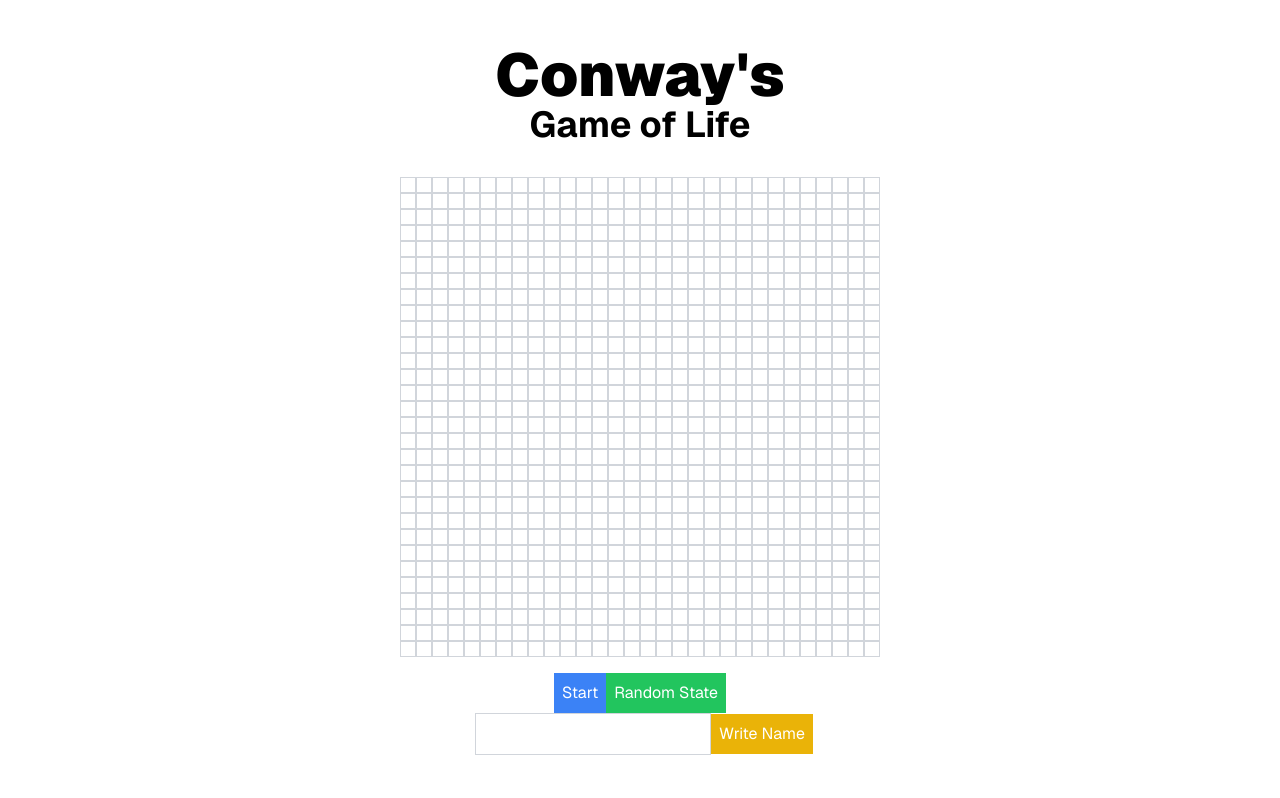
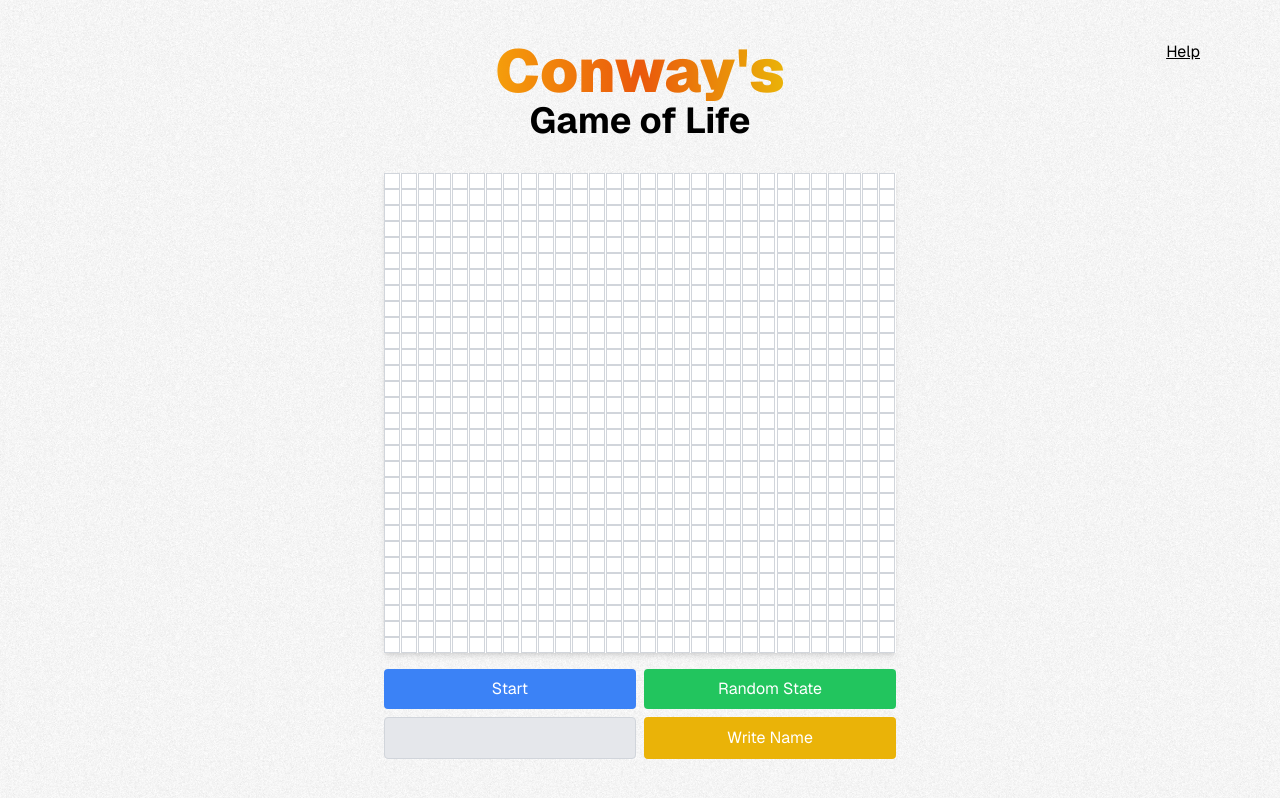
Before and after one commit to adarsh-mamgain/conways-game-of-life, a Next.js app: page / in a window 1280 px wide. Built offline with nearby package versions, Linux system fonts and the light colour scheme.

Commit message:
🚀 v1.1

```diff
--- a/src/_components/GameBoard.tsx
+++ b/src/_components/GameBoard.tsx
@@ -9,6 +9,7 @@ const GameBoard = () => {
   );
   const [running, setRunning] = useState(false);
   const [name, setName] = useState("");
+  const [showHelp, setShowHelp] = useState(false);
 
   // Function to calculate next state
   const getNextState = (board: number[][]): number[][] => {
@@ -96,7 +97,7 @@ const GameBoard = () => {
 
   return (
     <div>
-      <div className="grid-cols-30 grid">
+      <div className="grid-cols-30 grid bg-white shadow-md">
         {board.map((row, x) =>
           row.map((cell, y) => (
             <div
@@ -107,38 +108,63 @@ const GameBoard = () => {
           )),
         )}
       </div>
-      <div className="mt-4 space-x-2">
-        <div>
+
+      <div className="mt-4 grid grid-cols-2 gap-2">
         <button
           onClick={() => setRunning(!running)}
-            className="bg-blue-500 p-2 text-white"
+          className="rounded bg-blue-500 px-4 py-2 text-white"
         >
           {running ? "Stop" : "Start"}
         </button>
         <button
           onClick={generateRandomState}
-            className="bg-green-500 p-2 text-white"
+          className="rounded bg-green-500 px-4 py-2 text-white"
         >
           Random State
         </button>
-        </div>
-        <div>
+
         <input
           type="text"
           name="name"
           id="name"
           value={name}
           onChange={(e) => setName(e.target.value)}
-            className="border border-gray-300 p-2"
+          className="rounded border border-gray-300 bg-gray-200 px-4 py-2"
         />
         <button
           onClick={() => writeName(name)}
-            className="bg-yellow-500 p-2 text-white"
+          className="rounded bg-yellow-500 px-4 py-2 text-white"
         >
           Write Name
         </button>
       </div>
+      <button
+        className="absolute right-20 top-10 underline"
+        onClick={() => setShowHelp(!showHelp)}
+      >
+        Help
+      </button>
+
+      {showHelp && (
+        <div className="absolute right-20 top-20 w-80 rounded-lg bg-white p-8 text-left">
+          <h2 className="mb-4 text-xl font-bold">Help</h2>
+          <p className="mb-2 text-sm">
+            You can click the grid to toggle cells manually.
+          </p>
+          <p className="mb-2 text-sm">
+            A living cell will stay alive if 2 or 3 neighbours are living.
+          </p>
+          <p className="mb-2 text-sm">
+            You can click 'Random State' to generate random start state.
+          </p>
+          <p className="mb-2 text-sm">
+            Cells with less than 2 neighbours will die of
+            <span className="font-bold"> underpopulation</span> , cells with 4
+            or more neighbours will die of
+            <span className="font-bold"> overpopulation</span>.
+          </p>
         </div>
+      )}
     </div>
   );
 };
--- a/src/app/page.tsx
+++ b/src/app/page.tsx
@@ -7,10 +7,13 @@ export const metadata: Metadata = {
 
 export default function HomePage() {
   return (
-    <div className="flex min-h-screen flex-col items-center justify-center py-2">
-      <main className="flex w-full flex-1 flex-col items-center justify-center px-20 text-center">
+    <div className="flex h-screen w-screen flex-col items-center justify-center py-2">
+      <div className="absolute h-full w-full bg-[url('/assets/image.png')] opacity-10"></div>
+      <main className="z-1 z-10 flex w-full flex-1 flex-col items-center justify-center px-20 text-center">
         <h1 className="mb-8">
-          <span className="text-6xl font-black">Conway's </span>
+          <span className="bg-gradient-to-r from-amber-500 via-orange-600 to-yellow-500 bg-clip-text text-6xl font-black text-transparent">
+            Conway's
+          </span>
           <br />
           <span className="text-4xl font-bold">Game of Life</span>
         </h1>
```
Also changed, not shown: public/assets/image.png (added). Lines whose indentation alone changed are shown as unchanged.
